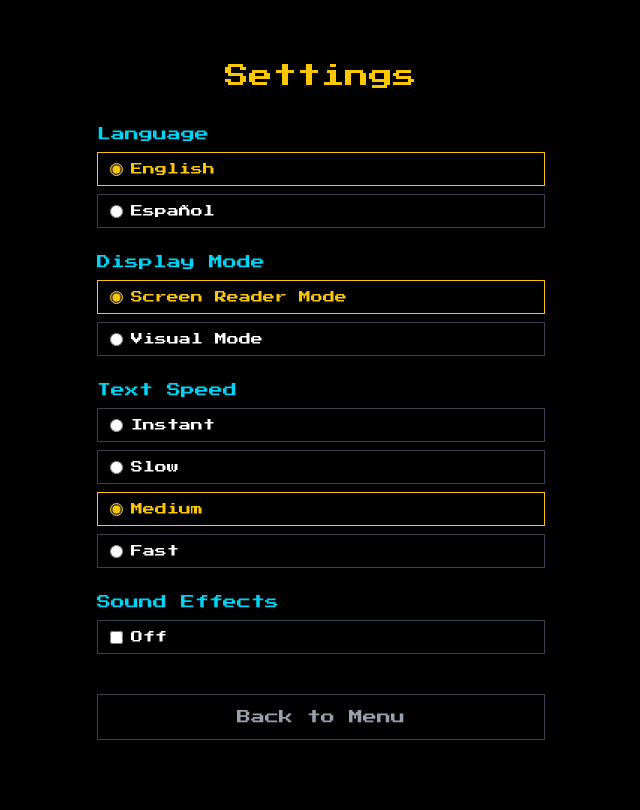
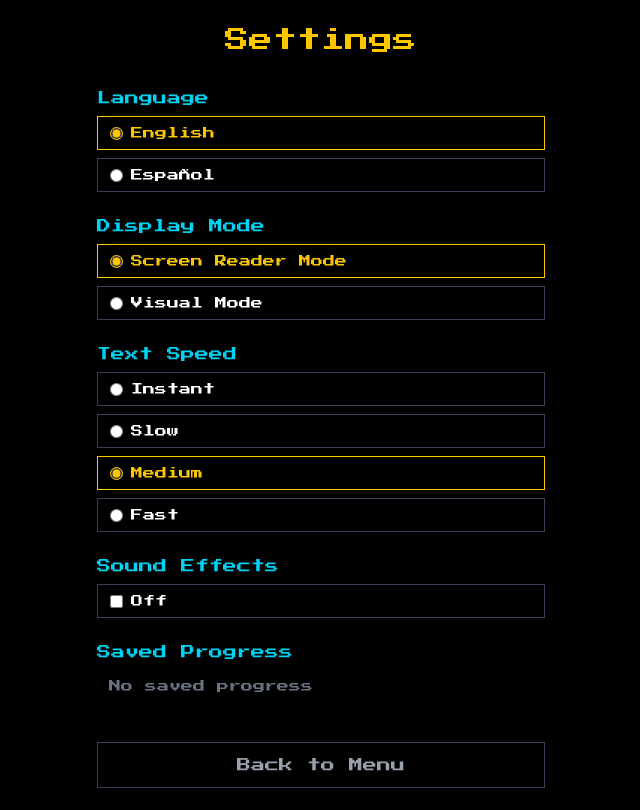
Before and after one commit to bolonio/thea11ygame, a Next.js app: page /en/settings in a window 1280 px wide. Shown: the whole page, without its empty margins (319-959 px from the left). Built offline with nearby package versions, Linux system fonts and the light colour scheme.

Commit message:
Add erase progress

```diff
--- a/src/app/[locale]/settings/page.tsx
+++ b/src/app/[locale]/settings/page.tsx
@@ -1,9 +1,11 @@
 "use client";
 
+import { useEffect, useState } from "react";
 import { useLocale, useTranslations } from "next-intl";
 import { useSettings } from "@/contexts/SettingsContext";
 import { Link, usePathname, useRouter } from "@/i18n/navigation";
 import { routing } from "@/i18n/routing";
+import { deleteAllSaves, hasSave } from "@/engine/save";
 import type { DisplayMode, TextSpeed } from "@/engine/types";
 
 export default function SettingsPage() {
@@ -29,6 +31,31 @@ export default function SettingsPage() {
     { value: "medium", label: t("medium") },
     { value: "fast", label: t("fast") },
   ];
+
+  const [hasProgress, setHasProgress] = useState(false);
+  const [confirming, setConfirming] = useState(false);
+  const [justErased, setJustErased] = useState(false);
+
+  useEffect(() => {
+    setHasProgress(hasSave());
+  }, []);
+
+  useEffect(() => {
+    if (!justErased) return;
+    const timer = setTimeout(() => setJustErased(false), 2000);
+    return () => clearTimeout(timer);
+  }, [justErased]);
+
+  const handleEraseClick = () => {
+    if (!confirming) {
+      setConfirming(true);
+      return;
+    }
+    deleteAllSaves();
+    setConfirming(false);
+    setHasProgress(false);
+    setJustErased(true);
+  };
 
   return (
     <main className="flex flex-col items-center justify-center flex-1 p-6">
@@ -131,6 +158,41 @@ export default function SettingsPage() {
           </label>
         </fieldset>
 
+        {/* Saved Progress */}
+        <fieldset>
+          <legend className="text-cyan-400 text-sm mb-2">{t("savedProgress")}</legend>
+          <div aria-live="polite">
+            {justErased ? (
+              <p className="px-3 py-2 text-xs text-gray-400">{t("progressErased")}</p>
+            ) : !hasProgress ? (
+              <p className="px-3 py-2 text-xs text-gray-500">{t("noSavedProgress")}</p>
+            ) : (
+              <div className="flex flex-col gap-2">
+                <button
+                  type="button"
+                  onClick={handleEraseClick}
+                  className={`px-3 py-2 border text-xs focus:outline-2 focus:outline-red-400 transition-colors ${
+                    confirming
+                      ? "bg-red-500 border-red-500 text-black"
+                      : "border-red-500 text-red-500 hover:bg-red-500 hover:text-black"
+                  }`}
+                >
+                  {confirming ? t("confirmErase") : t("eraseProgress")}
+                </button>
+                {confirming && (
+                  <button
+                    type="button"
+                    onClick={() => setConfirming(false)}
+                    className="px-3 py-2 border border-gray-700 text-gray-400 hover:border-yellow-400 hover:text-yellow-400 focus:outline-2 focus:outline-yellow-400 transition-colors text-xs"
+                  >
+                    {t("cancel")}
+                  </button>
+                )}
+              </div>
+            )}
+          </div>
+        </fieldset>
+
         <Link
           href="/"
           className="block text-center px-6 py-3 border border-gray-700 text-gray-400 hover:border-yellow-400 hover:text-yellow-400 focus:outline-2 focus:outline-yellow-400 transition-colors text-sm mt-4"
--- a/src/engine/save.ts
+++ b/src/engine/save.ts
@@ -50,3 +50,13 @@ export function deleteSave(episodeId: string): void {
   if (typeof window === "undefined") return;
   localStorage.removeItem(`${SAVE_PREFIX}${episodeId}`);
 }
+
+export function deleteAllSaves(): void {
+  if (typeof window === "undefined") return;
+  for (let i = localStorage.length - 1; i >= 0; i--) {
+    const key = localStorage.key(i);
+    if (key?.startsWith(SAVE_PREFIX)) {
+      localStorage.removeItem(key);
+    }
+  }
+}
--- a/src/messages/en.json
+++ b/src/messages/en.json
@@ -31,6 +31,12 @@
     "sound": "Sound Effects",
     "on": "On",
     "off": "Off",
+    "savedProgress": "Saved Progress",
+    "eraseProgress": "Erase Saved Progress",
+    "confirmErase": "Are you sure? Click again to erase",
+    "cancel": "Cancel",
+    "progressErased": "Progress erased.",
+    "noSavedProgress": "No saved progress",
     "back": "Back to Menu"
   },
   "game": {
--- a/src/messages/es.json
+++ b/src/messages/es.json
@@ -31,6 +31,12 @@
     "sound": "Efectos de Sonido",
     "on": "Activado",
     "off": "Desactivado",
+    "savedProgress": "Partida Guardada",
+    "eraseProgress": "Borrar Partida",
+    "confirmErase": "Seguro? Haz clic de nuevo para borrar",
+    "cancel": "Cancelar",
+    "progressErased": "Partida borrada.",
+    "noSavedProgress": "No hay partida guardada",
     "back": "Volver al Menu"
   },
   "game": {
```
Also changed, not shown: 1 other file (tests, documents, lock files or other folders).
